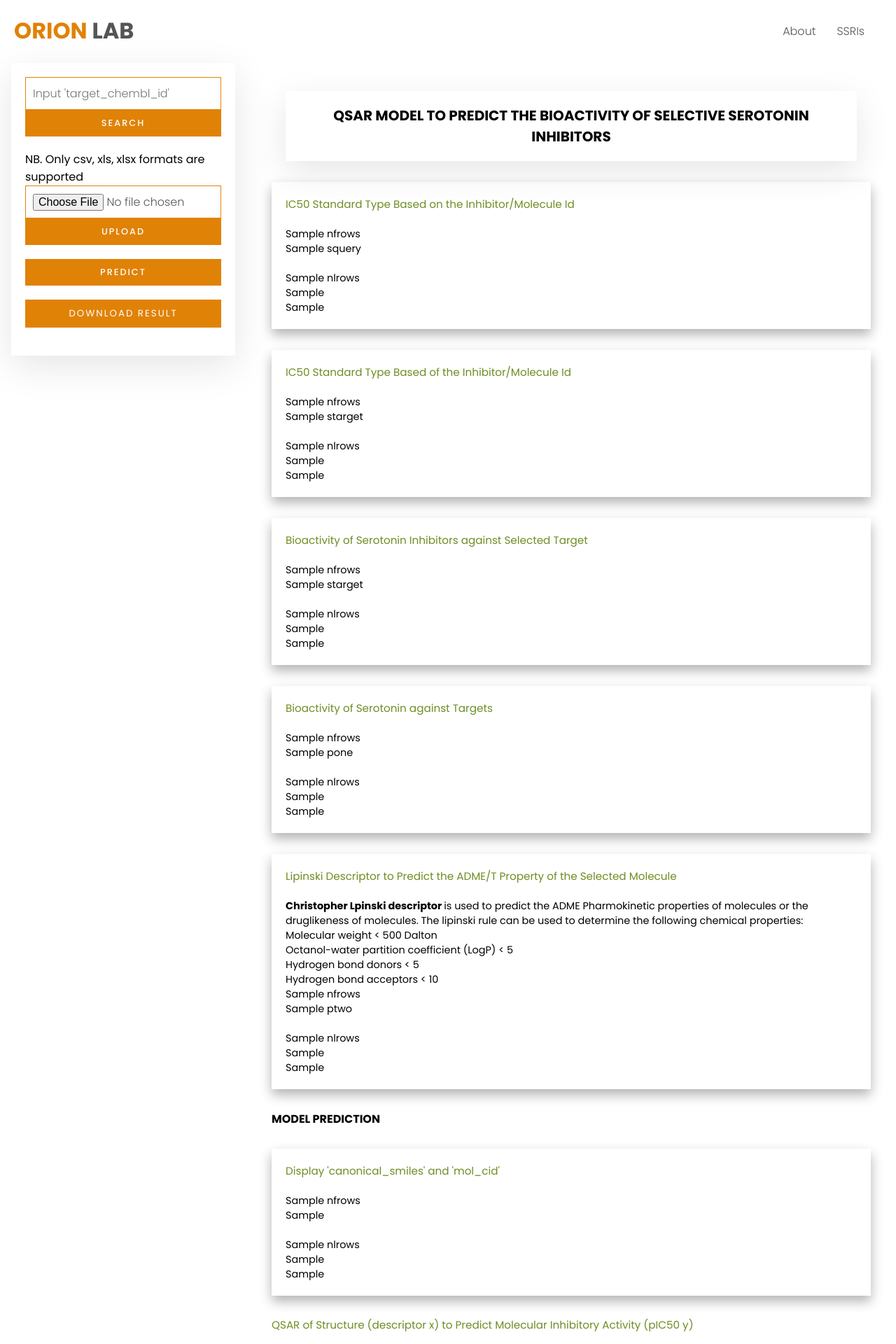
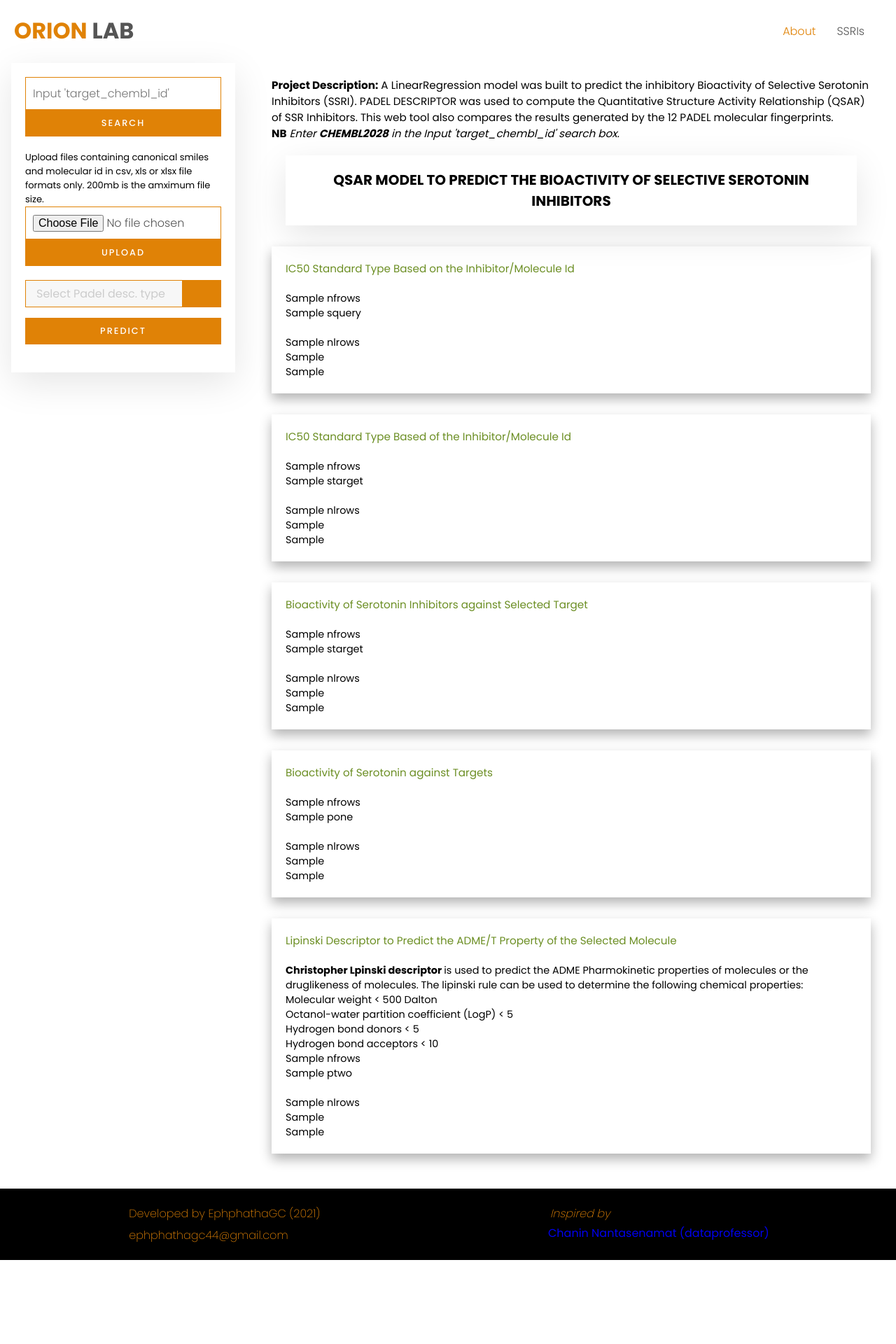
Before and after one commit to Inioluwajeremiah/SSRIs, a Flask app: template templates/index.html in a window 1280 px wide. Shown: the top 1920 px of the page at 70% size. After the commit the page ends 1800 px from the top, so only its background shows below. Run offline with Flask 2, Linux system fonts and the light colour scheme; the template is opened without the code that fills it: most values are stand-ins (such as "Sample title", 1, 10 or a date in 2020).

Commit message:
Add files via upload

```diff
--- a/templates/index.html
+++ b/templates/index.html
@@ -16,8 +16,8 @@
         <ul class="navigation">
             <!-- <li><a href="#banner" onclick="toggleMenu()">Home</a></li> -->
             <!-- <li><a href="#testimonials" onclick="toggleMenu()">Directors</a></li> -->
-            <li><a href="#about" onclick="toggleMenu()">About</a></li>
-            <li><a href="#md-predict" onclick="toggleMenu()">SSRIs</a></li>
+            <li><a href="#about" onclick="toggleMenu()" class="active">About</a></li>
+            <li><a href="/ssri" onclick="toggleMenu()">SSRIs</a></li>
             <!-- <li><a href="#contact" id="myContact" onclick="showDialog()">Contact</a></li> -->
         </ul>
     </header>
@@ -36,7 +36,11 @@
                     <input type="submit" value="Search" name="search" />
                 </div>
 
-                <p >NB. Only csv, xls, xlsx formats are supported </p>
+                <p class="nav-desc">
+                    Upload files containing canonical smiles and molecular id in csv, xls or xlsx file formats only.
+                    200mb is the amximum file size.
+
+                </p>
                 {% with messages = get_flashed_messages() %} {% if messages %} {% for
                     message in messages %} <p class="flash-messages"> {{message}} </p> {% endfor %} {% endif %} {% endwith
                     %}
@@ -44,47 +48,15 @@
                     <input type=file name=file>
                     <input type="submit" value="Upload" name="upload_file" id="uploadbtn">
                 </div>
-                <div class="inputBox">
-                    <input id="predict-btn" type="submit" value="Predict" name="predict" />
-                </div>
-                <div class="inputBox">
+
+                <!-- <div class="inputBox">
                     <a href="/download-files/predicted_outcome.csv" target="blank" >
                         <button class="btn" >Download result</button>
-                    </a>
-                    <!-- ame="download" type="submit" value = "Download file" -->
+                    </a> -->
+                    <!-- ame="download" type="submit" value = "Download file"
 
-                </div>
-
-                <!-- <div class="select-box">
-                    <select name="select_target" id="select-descr">
-                      <option selected disabled value="">Selet target</option>
-                      <option value="1">1</option> <option value="2">2</option> <option value="3">3</option> <option value="4">4</option>
-                      <option value="5">5</option> <option value="6">6</option> <option value="7">7</option> <option value="8">8</option>
-                      <option value="1">9</option> <option value="2">10</option> <option value="11">11</option> <option value="12">12</option>
-                      <option value="1">13</option> <option value="2">14</option> <option value="15">15</option> <option value="16">16</option>
-                      <option value="1">17</option> <option value="2">18</option> <option value="19">19</option> <option value="20">20</option>
-                      <option value="1">21</option> <option value="2">22</option> <option value="23">23</option> <option value="24">24</option>
-                      <option value="1">25</option> <option value="2">26</option> <option value="27">27</option> <option value="28">28</option>
-                      <option value="1">29</option> <option value="2">30</option> <option value="31">31</option> <option value="32">32</option>
-                      <option value="1">33</option> <option value="2">34</option> <option value="35">35</option> <option value="36">36</option>
-                      <option value="1">37</option> <option value="2">38</option> <option value="39">39</option> <option value="40">40</option>
-                      <option value="1">41</option> <option value="2">42</option> <option value="43">43</option> <option value="44">44</option>
-                      <option value="1">45</option> <option value="2">46</option> <option value="47">47</option> <option value="48">48</option>
-                      <option value="1">49</option> <option value="2">50</option> <option value="51">51</option> <option value="52">52</option>
-                    </select>
                 </div> -->
 
-                <!-- <div class="inputBox">
-                    <input type="text" name="canonical_smiles" placeholder="Input Canonical smile" id="input-canonical_smilesemail">
-                </div> -->
-
-                <!-- <div class="select-box">
-                    <select name="select-descriptor" id="select-descr">
-                      <option selected disabled value="">Selet descriptor</option>
-                      <option value="chymol">Chymol</option>
-                      <option value="padel">Padel</option>
-                    </select>
-                </div>
 
                 <div class="select-box">
                     <select name="select-padel-type" id="padel-type">
@@ -103,12 +75,32 @@
                       <option value="SubstructureFingerprinter">SubstructureFingerprintert</option>
                     </select>
                 </div>
-                                           -->
+
+                <div class="inputBox">
+                    <input id="predict-btn" type="submit" value="Predict" name="predict" />
+                </div>
+
             </form>
 
         </div>
 
         <div class="main-container">
+            <p class="descripption">
+                <strong>Project Description:</strong> A LinearRegression model was built to predict the inhibitory Bioactivity
+                of Selective Serotonin Inhibitors (SSRI). PADEL DESCRIPTOR was used to compute the Quantitative Structure Activity
+                Relationship (QSAR) of SSR Inhibitors. This web tool also compares the results generated by the 12 PADEL molecular fingerprints.
+                <br><strong>NB</strong> <i>Enter <strong>CHEMBL2028</strong> in the Input 'target_chembl_id' search box.</i>
+                <!-- differen have been studied to be the . Here we made use of CHEMBL
+                database. Users are encouraged to check their local storage for the files of the PREDICTED RESULT and BIOACTIVITY
+                of the SSR against Different targets. To avoid errors while using this web tool, users are adviced to <i>enter
+                the molecul id of the first row</i>. Also to predict the inhibiotory concentration of a certain molecules, users
+                can import files from their local storage and consider <em>'canonical_smiles' and 'mol_cid'</em> as key the
+                headings of the column of the dataset.
+                <p>. We made use of
+                   ' SubstructureFingerprintCount.xml' out of the 12 descriptors available in PADEL DESCRIPTOR -->
+                </p>
+
+            </p>
             <p class="title">QSAR MODEL TO  PREDICT THE BIOACTIVITY OF SELECTIVE SEROTONIN INHIBITORS</p>
 
                 <section id="about">
@@ -165,60 +157,6 @@
                     {% endblock %}
 
                 </section>
-                    {% block bodytwo %}
-                <section id="md-predict">
-                    <p class="model-title">MODEL PREDICTION</p>
-                    <div class="stagediv">
-                        <p class="sub-title">Display 'canonical_smiles' and 'mol_cid'</p>  <br>
-                        <p class="nrows">{{ nfrows }}</p>
-                        {{ df_selection | safe }}  <br><br>
-                        <p class="nrows">{{ nlrows }}</p>
-                        {{ df_selection_tail | safe }} <br>
-                        {{ df_selectionShape }}
-                    </div>
-
-                    <div class="stagediv7">
-                        <p class="sub-title">QSAR of Structure (descriptor x) to Predict Molecular Inhibitory Activity (pIC50 y)</p> <br>
-                        <p class="nrows">{{ nfrows }}</p>
-                        {{ dfCombined | safe }}  <br><br>
-                        <p class="nrows">{{ nlrows }}</p>
-                        {{ dfCombined_tail | safe }} <br>
-                        {{ dfCombinedshape }}
-
-                    </div>
-
-                    <div class="stagediv">
-                        <p class="sub-title">Display 'descriptors_output.csv' </p>  <br>
-                        <p class="nrows">{{ nfrows }}</p>
-                        {{ df_descriptor | safe }}  <br><br>
-                        <p class="nrows">{{ nlrows }}</p>
-                        {{ df_descriptor_tail | safe }} <br>
-                        {{df_des_shape}}
-                    </div>
-
-                    <div class="stagediv">
-                        <p class="sub-title">Descriptors Representing Canonical Smiles and Molecule IdEach Molecule</p> <br>
-                        <p class="nrows">{{ nfrows }}</p>
-                        {{ df_descriptor_x | safe }} <br><br>
-                        <p class="nrows">{{ nlrows }}</p>
-                        {{ df_descriptor_x_tail | safe }}
-                        {{ df_descriptor_xshape }}  <br>
-                    </div>
-
-                    <div class="stagediv">
-                        <p class="sub-title">Predicted Value</p> <br>
-                        <p class="nrows">{{ nlrows }}</p>
-                        {{ dof | safe }}  <br> <br>
-                        <p class="nrows">{{ nfrows }}</p>
-                        {{ dof_tail | safe }} <br>
-                        {{ dofshape }}
-                    </div>
-
-                </section>
-
-            {% endblock %}
-
-
 
         </div>
 
```
Also changed, not shown: templates/ssri.html (added, +113 -0 lines).
